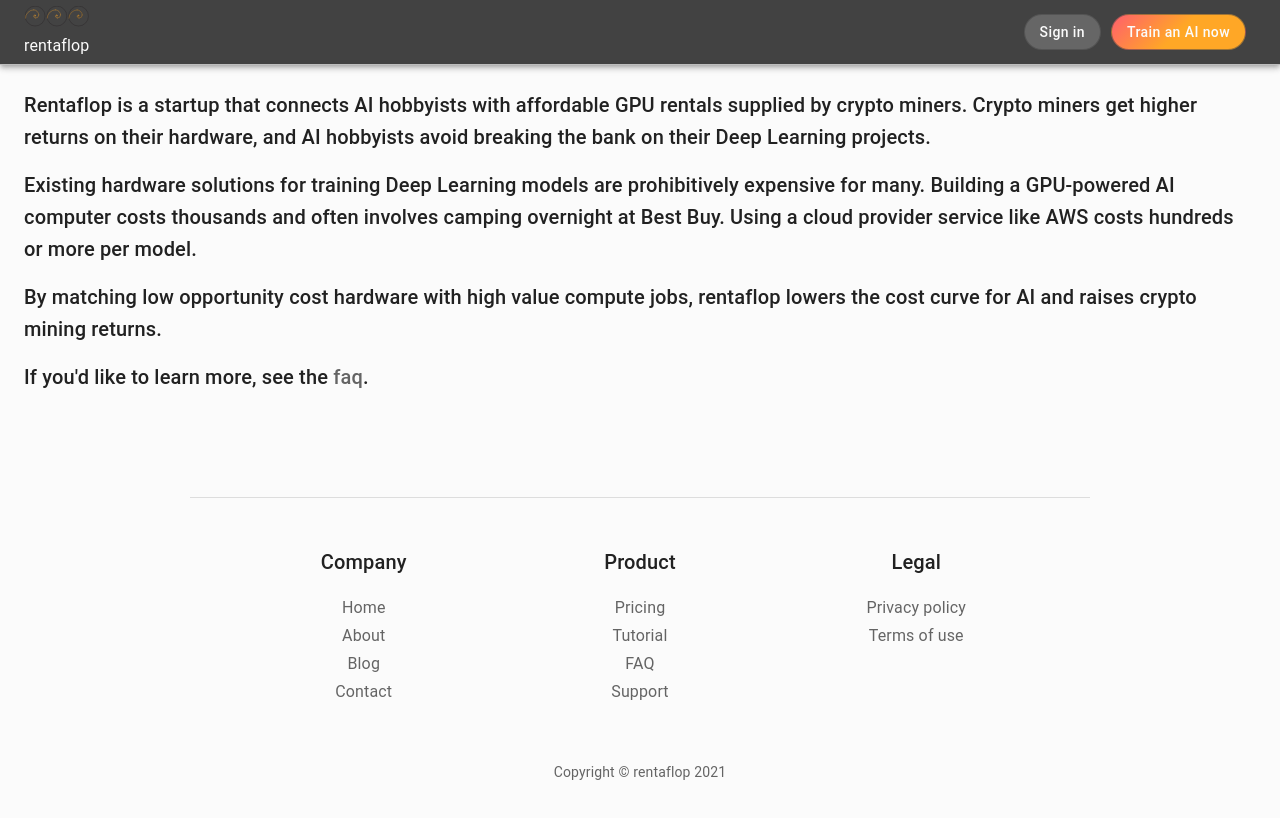
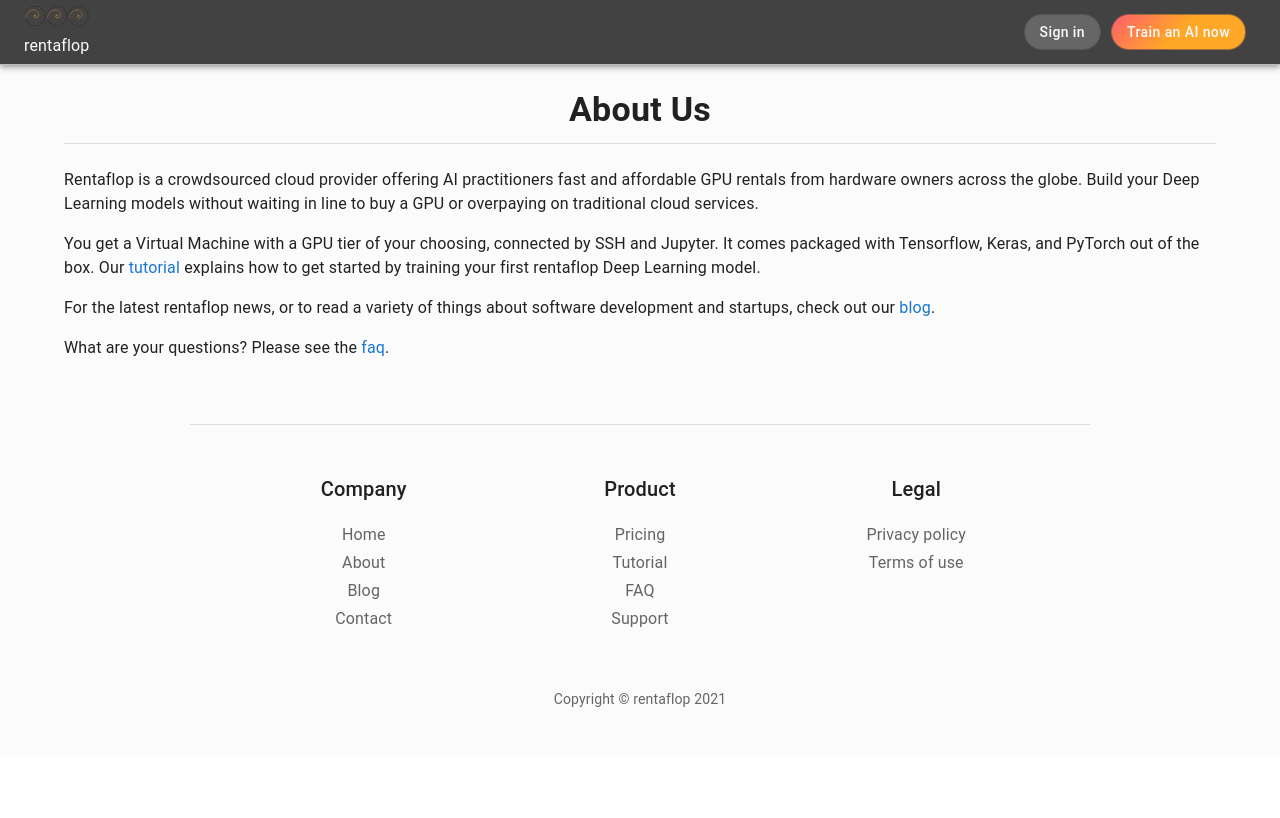
Before and after one commit to rentaflop/rentaflop-site, a React (Create React App) app: page /about in a window 1280 px wide. Shown: the top 818 px of the page. Built offline with nearby package versions, Linux system fonts and the light colour scheme; no server answers.

Commit message:
update about page

```diff
--- a/src/App.js
+++ b/src/App.js
@@ -3,6 +3,7 @@
 import { Route, Switch, withRouter } from "react-router-dom";
 import { Home, About, Header, Footer, NotFound } from "./components";
 import CssBaseline from '@mui/material/CssBaseline';
+import { https_log } from './components/utils';
 
 
 class App extends React.Component {
@@ -13,6 +14,8 @@
 
 
   render() {
+    https_log("User hit "+window.location.href, "INFO");
+
     return (
       <div className="App" style={{backgroundColor:"#FBFBFB"}}>
 	<CssBaseline />
--- a/src/components/about.js
+++ b/src/components/about.js
@@ -1,7 +1,7 @@
 import React from 'react';
-import { Box, Typography, Link } from '@material-ui/core';
+import { Typography, Link } from '@material-ui/core';
 import { styled } from '@mui/system';
-import { https_log } from './utils';
+import { RentaflopText } from './utils';
 
 
 const FooterLink = styled(Link)({
@@ -13,26 +13,27 @@
 
 
 export default function About() {
-  https_log("User hit about page", "INFO")
+  const title = <Typography component="h1" variant="h4" align="center" fontWeight="600" gutterBottom>About Us</Typography>
+  const body = (
+    <>
+      <Typography align="left" paragraph paddingTop="24px">
+	Rentaflop is a crowdsourced cloud provider offering AI practitioners fast and affordable GPU rentals from hardware owners across the globe.
+	Build your Deep Learning models without waiting in line to buy a GPU or overpaying on traditional cloud services.
+      </Typography>
+      <Typography align="left" paragraph>
+	You get a Virtual Machine with a GPU tier of your choosing, connected by SSH and Jupyter. It comes packaged with Tensorflow, Keras, and PyTorch
+	out of the box. Our <FooterLink href="https://portal.rentaflop.com/faq">tutorial</FooterLink> explains how to get
+	started by training your first rentaflop Deep Learning model.
+      </Typography>
+      <Typography align="left" paragraph>
+	For the latest rentaflop news, or to read a variety of things about software development and startups, check out
+	our <FooterLink href="/blog">blog</FooterLink>.
+      </Typography>
+      <Typography align="left" paragraph>
+	What are your questions? Please see the <FooterLink href="https://portal.rentaflop.com/faq">faq</FooterLink>.
+      </Typography>
+    </>
+  );
 
-  return (
-    <Box display="flex" flexDirection="column" alignItems="stretch" padding={3}>
-      <Typography align="left" paragraph variant="h6">
-	Rentaflop is a startup that connects AI hobbyists with affordable GPU rentals supplied by crypto miners.
-	Crypto miners get higher returns on their hardware, and AI hobbyists avoid breaking the bank on their Deep Learning projects.
-      </Typography>
-      <Typography align="left" paragraph variant="h6">
-	Existing hardware solutions for training Deep Learning models are prohibitively expensive for many.
-	Building a GPU-powered AI computer costs thousands and often involves camping overnight at Best Buy.
-	Using a cloud provider service like AWS costs hundreds or more per model.
-      </Typography>
-      <Typography align="left" paragraph variant="h6">
-	By matching low opportunity cost hardware with high value compute jobs, rentaflop lowers the cost curve
-	for AI and raises crypto mining returns.
-      </Typography>
-      <Typography align="left" paragraph variant="h6">
-	If you'd like to learn more, see the <FooterLink href="https://portal.rentaflop.com/faq" color="text.secondary">faq</FooterLink>.
-      </Typography>
-    </Box>
-  );
+  return <RentaflopText title={title} body={body} />
 }
--- a/src/components/home.js
+++ b/src/components/home.js
@@ -11,7 +11,6 @@
 import Graphic from './../static/rocket_graphic.svg';
 import GraphicMobile from './../static/rocket_graphic_mobile.svg';
 import useMediaQuery from '@mui/material/useMediaQuery';
-import { https_log } from './utils';
 
 
 function make_graphic_styles(is_large_screen) {
@@ -101,7 +100,6 @@
 
 
 export default function Home() {
-  https_log("User hit home page", "INFO")
   const classes = useStyles();
   const portal_url = "https://portal.rentaflop.com";
   const is_large_screen = useMediaQuery('(min-width:600px)');
--- a/src/components/not_found.js
+++ b/src/components/not_found.js
@@ -3,7 +3,6 @@
 import Image from './../static/flip_flops.jpg';
 import theme from '../theme';
 import { makeStyles } from '@material-ui/styles';
-import { https_log } from './utils';
 
 
 const styles = {
@@ -30,7 +29,6 @@
 
 
 export default function NotFound() {
-  https_log("User hit not found page with URL"+window.location.href, "INFO")
   const classes = useStyles();
   const portal_url = "https://portal.rentaflop.com";
 
--- a/src/components/utils.js
+++ b/src/components/utils.js
@@ -1,7 +1,34 @@
+import React from 'react';
+import { Container, CssBaseline, createTheme, ThemeProvider, Divider } from '@mui/material';
+
+
 export function https_log(log, log_level) {
   var logApiUrl = 'https://portal.rentaflop.com/api/log'
   fetch(logApiUrl, {
     method: 'POST',
-    headers: { 'Content-Type': 'application/json' }, body: JSON.stringify({ message: log, level: log_level })
+    headers: { 'Content-Type': 'application/json' },
+    body: JSON.stringify({ "message": log, "level": log_level })
   });
 }
+
+
+const rentaflop_text_theme = createTheme();
+
+
+export function RentaflopText(props) {
+  const title = props.title;
+  const body = props.body;
+
+  return (
+    <ThemeProvider theme={rentaflop_text_theme}>
+      <CssBaseline />
+      <Container maxWidth="lg" style={{paddingTop: "24px", textAlign: "left"}}>
+	<main>
+	  { title }
+	  <Divider/>
+	  { body }
+	</main>
+      </Container>
+    </ThemeProvider>
+  );
+}
```
Also changed, not shown: 19 other files (tests, documents, lock files or other folders).
